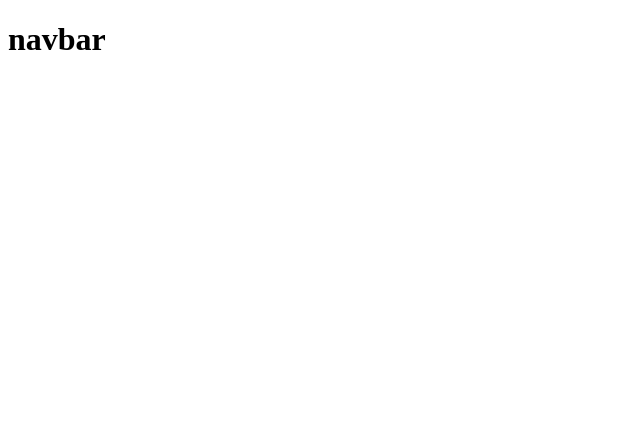
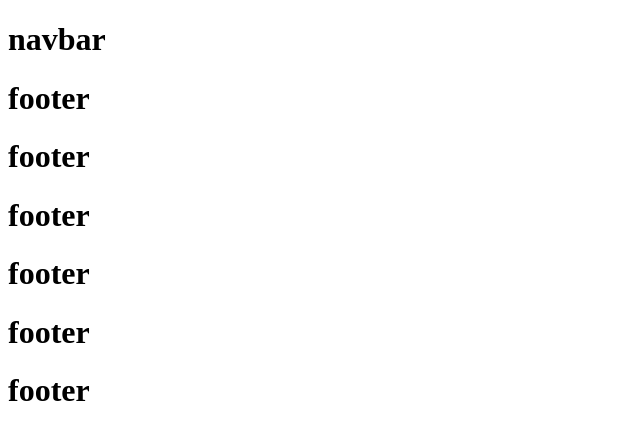
Before and after one commit to Dilshodbek8/n16, a plain HTML site: page index.html in a window 1280 px wide. Shown: the whole page, without its empty margins (0-640 px from the left). Drawn offline with Linux system fonts and the light colour scheme.

Commit message:
footer done

```diff
--- a/index.html
+++ b/index.html
@@ -7,5 +7,11 @@
   </head>
   <body>
     <h1>navbar</h1>
+    <h1>footer</h1>
+    <h1>footer</h1>
+    <h1>footer</h1>
+    <h1>footer</h1>
+    <h1>footer</h1>
+    <h1>footer</h1>
   </body>
 </html>
--- a/style.css
+++ b/style.css
@@ -1,3 +1,7 @@
 h1 {
   color: red;
 }
+
+.footer {
+  background-color: lightblue;
+}
```
